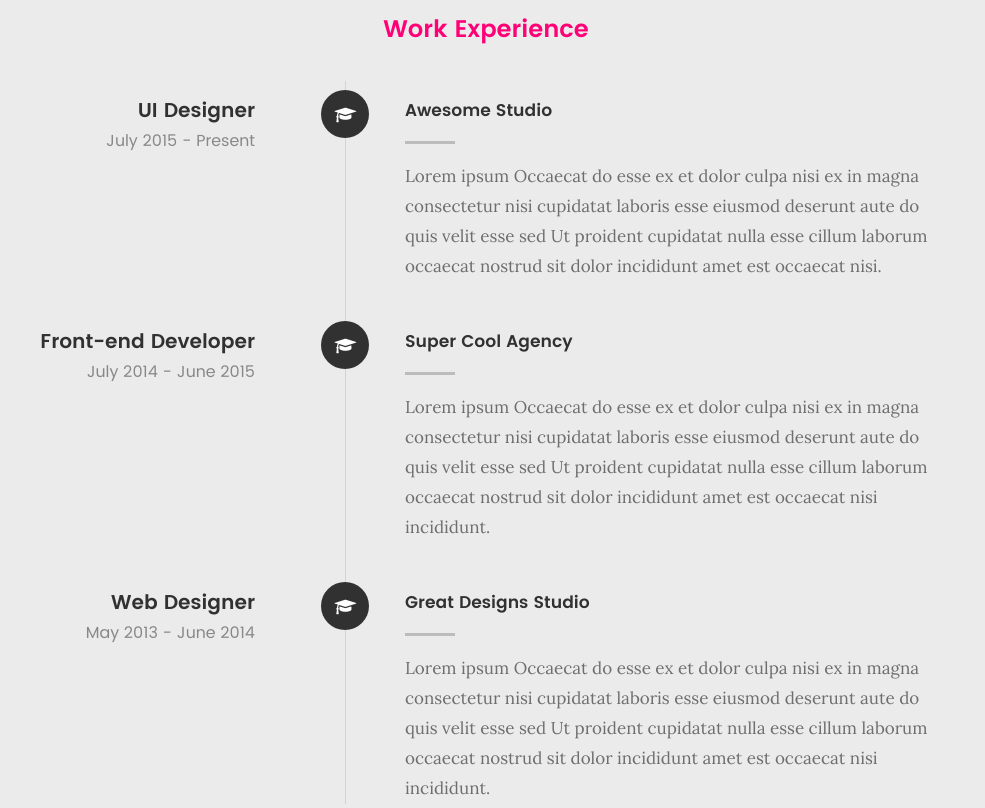
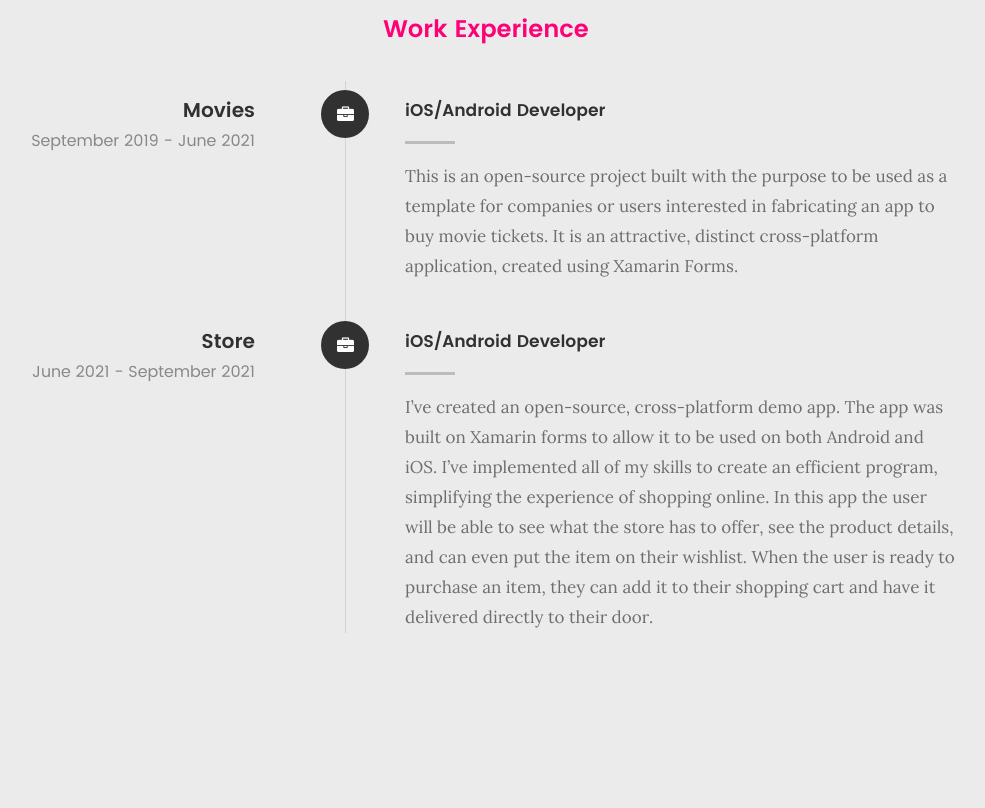
Before and after one commit to victorfmesa/victorfmesa.github.io, a plain HTML site: page index.html in a window 1280 px wide. Shown: the part 2240-3048 px from the top of the page, without its empty margins (154-1139 px from the left). Drawn offline with Linux system fonts and the light colour scheme; files whose address does not match are found by name.

Commit message:
modify work experience section

```diff
--- a/index.html
+++ b/index.html
@@ -189,7 +189,7 @@
    	<div class="row button-section">
    		<div class="col-twelve">
    			<!-- <a href="#contact" title="Hire Me" class="button stroke smoothscroll">Hire Me</a> -->
-   			<a href="#" title="Download CV" class="button button-primary">Download CV</a>
+   			<a href="https://1drv.ms/w/s!AiklMS13m7zBgQA6rimWKa1l5BIh?e=TA1c9e" title="Download CV" class="button button-primary">Download CV</a>
    		</div>
    	</div>
 
@@ -226,17 +226,17 @@
    				<div class="timeline-block">
 
 	   				<div class="timeline-ico">
-	   					<i class="fa fa-graduation-cap"></i>
+	   					<i class="fa fa-briefcase"></i>
 	   				</div>
 
 	   				<div class="timeline-header">
-	   					<h3>UI Designer</h3>
-	   					<p>July 2015 - Present</p>
+	   					<h3>Movies</h3>
+	   					<p>September 2019 - June 2021</p>
 	   				</div>
 
 	   				<div class="timeline-content">
-	   					<h4>Awesome Studio</h4>
-	   					<p>Lorem ipsum Occaecat do esse ex et dolor culpa nisi ex in magna consectetur nisi cupidatat laboris esse eiusmod deserunt aute do quis velit esse sed Ut proident cupidatat nulla esse cillum laborum occaecat nostrud sit dolor incididunt amet est occaecat nisi.</p>
+	   					<h4>iOS/Android Developer</h4>
+	   					<p>This is an open-source project built with the purpose to be used as a template for companies or users interested in fabricating an app to buy movie tickets. It is an attractive, distinct cross-platform application, created using Xamarin Forms.</p>
 	   				</div>
 
 	   			</div> <!-- /timeline-block -->
@@ -244,25 +244,25 @@
 	   			<div class="timeline-block">
 
 	   				<div class="timeline-ico">
-	   					<i class="fa fa-graduation-cap"></i>
+	   					<i class="fa fa-briefcase"></i>
 	   				</div>
 
 	   				<div class="timeline-header">
-	   					<h3>Front-end Developer</h3>
-	   					<p>July 2014 - June 2015</p>
+	   					<h3>Store</h3>
+	   					<p>June 2021 - September 2021</p>
 	   				</div>
 
 	   				<div class="timeline-content">
-	   					<h4>Super Cool Agency</h4>
-	   					<p>Lorem ipsum Occaecat do esse ex et dolor culpa nisi ex in magna consectetur nisi cupidatat laboris esse eiusmod deserunt aute do quis velit esse sed Ut proident cupidatat nulla esse cillum laborum occaecat nostrud sit dolor incididunt amet est occaecat nisi incididunt.</p>
+	   					<h4>iOS/Android Developer</h4>
+	   					<p> I’ve created an open-source, cross-platform demo app. The app was built on Xamarin forms to allow it to be used on both Android and iOS. I’ve implemented all of my skills to create an efficient program, simplifying the experience of shopping online. In this app the user will be able to see what the store has to offer, see the product details, and can even put the item on their wishlist. When the user is ready to purchase an item, they can add it to their shopping cart and have it delivered directly to their door.</p>
 	   				</div>
 
 	   			</div> <!-- /timeline-block -->
 
-	   			<div class="timeline-block">
+	   			<!-- <div class="timeline-block">
 
 	   				<div class="timeline-ico">
-	   					<i class="fa fa-graduation-cap"></i>
+	   					<i class="fa fa-briefcase"></i>
 	   				</div>
 
 	   				<div class="timeline-header">
@@ -273,7 +273,7 @@
 	   				<div class="timeline-content">
 	   					<h4>Great Designs Studio</h4>
 	   					<p>Lorem ipsum Occaecat do esse ex et dolor culpa nisi ex in magna consectetur nisi cupidatat laboris esse eiusmod deserunt aute do quis velit esse sed Ut proident cupidatat nulla esse cillum laborum occaecat nostrud sit dolor incididunt amet est occaecat nisi incididunt.</p>
-	   				</div>
+	   				</div> -->
 
 	   			</div> <!-- /timeline-block -->
 
```
